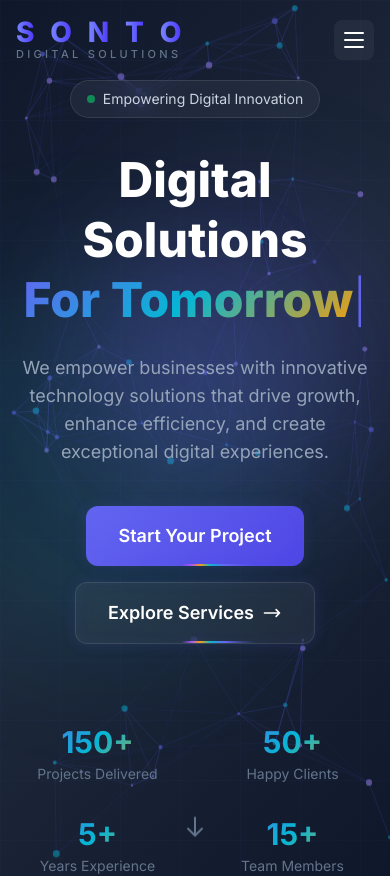
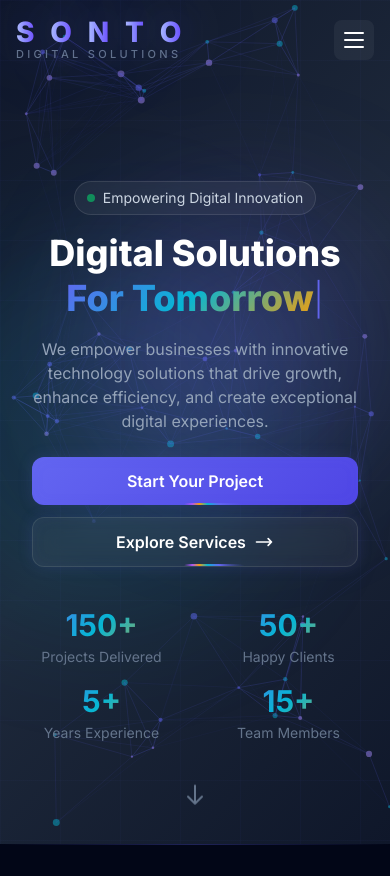
Before and after one commit to Ahmed-Abdelgawad-Dev/sonto-ds, a Vue app: page / in a window 390 px wide. Shown: the top 876 px of the page. Built offline with nearby package versions, Linux system fonts and the light colour scheme.

Commit message:
feat: responsive hero, logo auto-anim 5s, typed.js re-trigger 10s

```diff
--- a/src/components/Navbar.vue
+++ b/src/components/Navbar.vue
@@ -1,5 +1,5 @@
 <script setup>
-import { ref, watch, onMounted } from "vue";
+import { ref, watch, onMounted, onBeforeUnmount } from "vue";
 import { useRouter, useRoute } from "vue-router";
 
 const router = useRouter();
@@ -7,6 +7,8 @@ const route = useRoute();
 const isMenuOpen = ref(false);
 const isScrolled = ref(false);
 const activeLink = ref("Home");
+const isLogoAnimating = ref(false);
+let logoAnimTimer = null;
 
 const navLinks = [
   { name: "Home", path: "/" },
@@ -40,10 +42,28 @@ watch(
   },
 );
 
+const triggerLogoAnimation = () => {
+  isLogoAnimating.value = true;
+  setTimeout(() => {
+    isLogoAnimating.value = false;
+  }, 4000);
+};
+
 onMounted(() => {
   window.addEventListener("scroll", handleScroll);
   const link = navLinks.find((l) => l.path === route.path);
   if (link) activeLink.value = link.name;
+
+  // Auto-trigger logo animation every 5 seconds
+  triggerLogoAnimation();
+  logoAnimTimer = setInterval(triggerLogoAnimation, 5000);
+});
+
+onBeforeUnmount(() => {
+  if (logoAnimTimer) {
+    clearInterval(logoAnimTimer);
+    logoAnimTimer = null;
+  }
 });
 </script>
 
@@ -66,23 +86,38 @@ onMounted(() => {
             class="flex items-baseline justify-between w-full text-[28px] font-extrabold leading-none"
           >
             <span
-              class="ignite-letter bg-gradient-to-r from-indigo-400 via-indigo-500 to-indigo-600 bg-clip-text text-transparent"
+              :class="[
+                'ignite-letter bg-gradient-to-r from-indigo-400 via-indigo-500 to-indigo-600 bg-clip-text text-transparent',
+                { 'auto-ignite': isLogoAnimating },
+              ]"
               style="--i: 0"
               >S</span
             ><span
-              class="ignite-letter bg-gradient-to-r from-indigo-400 via-indigo-500 to-indigo-600 bg-clip-text text-transparent"
+              :class="[
+                'ignite-letter bg-gradient-to-r from-indigo-400 via-indigo-500 to-indigo-600 bg-clip-text text-transparent',
+                { 'auto-ignite': isLogoAnimating },
+              ]"
               style="--i: 1"
               >O</span
             ><span
-              class="ignite-letter bg-gradient-to-r from-indigo-400 via-indigo-500 to-indigo-600 bg-clip-text text-transparent"
+              :class="[
+                'ignite-letter bg-gradient-to-r from-indigo-400 via-indigo-500 to-indigo-600 bg-clip-text text-transparent',
+                { 'auto-ignite': isLogoAnimating },
+              ]"
               style="--i: 2"
               >N</span
             ><span
-              class="ignite-letter bg-gradient-to-r from-indigo-400 via-indigo-500 to-indigo-600 bg-clip-text text-transparent"
+              :class="[
+                'ignite-letter bg-gradient-to-r from-indigo-400 via-indigo-500 to-indigo-600 bg-clip-text text-transparent',
+                { 'auto-ignite': isLogoAnimating },
+              ]"
               style="--i: 3"
               >T</span
             ><span
-              class="ignite-letter bg-gradient-to-r from-indigo-400 via-indigo-500 to-indigo-600 bg-clip-text text-transparent"
+              :class="[
+                'ignite-letter bg-gradient-to-r from-indigo-400 via-indigo-500 to-indigo-600 bg-clip-text text-transparent',
+                { 'auto-ignite': isLogoAnimating },
+              ]"
               style="--i: 4"
               >O</span
             >
@@ -212,6 +247,13 @@ onMounted(() => {
     pulse-glow 3s ease-in-out calc(var(--i) * 0.08s + 0.9s) infinite;
 }
 
+.ignite-letter.auto-ignite {
+  animation:
+    ignite 0.8s cubic-bezier(0.34, 1.56, 0.64, 1) calc(var(--i) * 0.08s)
+      forwards,
+    pulse-glow 3s ease-in-out calc(var(--i) * 0.08s + 0.9s) infinite;
+}
+
 @keyframes ignite {
   0% {
     filter: brightness(1) drop-shadow(0 0 0px transparent);
--- a/src/views/HomeView.vue
+++ b/src/views/HomeView.vue
@@ -16,6 +16,7 @@ const ctaCanvasRef = ref(null);
 const heroContentRef = ref(null);
 const typedHeadingRef = ref(null);
 let typedInstance = null;
+let typedTimer = null;
 let animationTween = null;
 let particles = [];
 const animCleanups = [];
@@ -783,22 +784,31 @@ onMounted(() => {
     scrollProgress.value = (winScroll / height) * 100;
   });
 
-  // Hero entrance animation with Typed.js
+  let hasRunOnce = false;
+
+  const startTypedAnimation = () => {
+    if (!typedHeadingRef.value) return;
     const heroEl = heroContentRef.value;
-  if (heroEl) {
+    if (!heroEl) return;
+
+    // Destroy previous instance
+    if (typedInstance) {
+      typedInstance.destroy();
+      typedInstance = null;
+    }
+
+    // Clear the heading content
+    typedHeadingRef.value.innerHTML = "";
+
     const items = Array.from(heroEl.children);
 
-    // 1. Badge fades in first
+    if (!hasRunOnce) {
+      // First run: badge is already visible
       const badge = items[0];
-    gsap.fromTo(
-      badge,
-      { opacity: 0, y: -20 },
-      { opacity: 1, y: 0, duration: 0.6, ease: "power2.out" },
-    );
-
-    // 2. Start Typed.js on heading after a short delay
-    setTimeout(() => {
-      if (typedHeadingRef.value) {
+      gsap.set(badge, { opacity: 1, y: 0 });
+    }
+
+    // Start Typed.js on heading
     typedInstance = new Typed(typedHeadingRef.value, {
       strings: [
         `Digital Solutions<br/><span class="gradient-text">For Tomorrow</span>`,
@@ -810,7 +820,10 @@ onMounted(() => {
       cursorChar: "|",
       autoInsertCss: true,
       onComplete: () => {
-            // 3. After typing done, animate paragraph, buttons & stats
+        if (!hasRunOnce) {
+          hasRunOnce = true;
+
+          // First run only: animate paragraph, buttons & stats
           const para = items[1];
           const buttons = items[2];
           const statsEl = heroEl.querySelector(".hero-stats");
@@ -850,15 +863,43 @@ onMounted(() => {
               },
             );
           }
-          },
-        });
-      }
+        }
+      },
+    });
+  };
+
+  // Hero entrance animation with Typed.js
+  const heroEl = heroContentRef.value;
+  if (heroEl) {
+    const items = Array.from(heroEl.children);
+
+    // 1. Badge fades in first
+    const badge = items[0];
+    gsap.fromTo(
+      badge,
+      { opacity: 0, y: -20 },
+      { opacity: 1, y: 0, duration: 0.6, ease: "power2.out" },
+    );
+
+    // 2. Start Typed.js on heading after a short delay
+    setTimeout(() => {
+      startTypedAnimation();
     }, 400);
   }
+
+  // 3. Re-trigger Typed.js every 10 seconds
+  const TYPED_REFRESH_MS = 10000;
+  setTimeout(() => {
+    typedTimer = setInterval(startTypedAnimation, TYPED_REFRESH_MS);
+  }, 6000); // Wait 6s for initial animation to settle
 });
 
 onBeforeUnmount(() => {
   stopAutoPlay();
+  if (typedTimer) {
+    clearInterval(typedTimer);
+    typedTimer = null;
+  }
   if (typedInstance) {
     typedInstance.destroy();
     typedInstance = null;
@@ -927,7 +968,7 @@ onBeforeUnmount(() => {
       >
         <!-- Badge -->
         <div
-          class="inline-flex items-center gap-2 px-4 py-2 rounded-full glass border border-primary/20 mb-8"
+          class="inline-flex items-center gap-2 px-3 sm:px-4 py-1.5 sm:py-2 rounded-full glass border border-primary/20 mb-4 sm:mb-6 md:mb-8"
         >
           <span class="w-2 h-2 rounded-full bg-green-400 animate-pulse"></span>
           <span class="text-sm text-gray-300"
@@ -937,12 +978,14 @@ onBeforeUnmount(() => {
 
         <!-- Main Heading -->
         <h1
-          class="text-5xl sm:text-6xl md:text-7xl lg:text-8xl font-extrabold leading-tight mb-6 min-h-[1.4em]"
+          class="text-4xl sm:text-5xl md:text-7xl lg:text-8xl font-extrabold leading-tight mb-4 sm:mb-6 min-h-[1.2em] px-2"
         >
           <span ref="typedHeadingRef" class="typed-heading"></span>
         </h1>
 
-        <p class="max-w-2xl mx-auto text-lg sm:text-xl text-gray-400 mb-10">
+        <p
+          class="max-w-2xl mx-auto text-base sm:text-lg md:text-xl text-gray-400 mb-6 md:mb-10 px-2 sm:px-0"
+        >
           We empower businesses with innovative technology solutions that drive
           growth, enhance efficiency, and create exceptional digital
           experiences.
@@ -950,11 +993,11 @@ onBeforeUnmount(() => {
 
         <!-- CTA Buttons -->
         <div
-          class="flex flex-col sm:flex-row items-center justify-center gap-4"
+          class="flex flex-col sm:flex-row items-center justify-center gap-3 sm:gap-4 w-full sm:w-auto px-4 sm:px-0"
         >
           <router-link
             to="/contact"
-            class="group relative px-8 py-4 rounded-xl text-lg font-semibold text-white gradient-primary overflow-hidden transition-all duration-300 hover:shadow-2xl hover:shadow-primary/30 hover:scale-105 btn-border-glow"
+            class="group relative w-full sm:w-auto px-6 sm:px-8 py-3 sm:py-4 rounded-xl text-base sm:text-lg font-semibold text-white gradient-primary overflow-hidden transition-all duration-300 hover:shadow-2xl hover:shadow-primary/30 hover:scale-105 btn-border-glow"
           >
             <span class="relative z-10">Start Your Project</span>
             <div
@@ -964,9 +1007,9 @@ onBeforeUnmount(() => {
 
           <router-link
             to="/services"
-            class="group px-8 py-4 rounded-xl text-lg font-semibold text-white glass border border-white/10 hover:border-primary/30 hover:bg-white/5 transition-all duration-300 btn-border-glow"
-          >
-            <span class="flex items-center gap-2">
+            class="group relative w-full sm:w-auto px-6 sm:px-8 py-3 sm:py-4 rounded-xl text-base sm:text-lg font-semibold text-white glass border border-white/10 hover:border-primary/30 hover:bg-white/5 transition-all duration-300 btn-border-glow"
+          >
+            <span class="flex items-center justify-center gap-2">
               Explore Services
               <svg
                 class="w-5 h-5 group-hover:translate-x-1 transition-transform"
@@ -987,7 +1030,7 @@ onBeforeUnmount(() => {
 
         <!-- Stats bar -->
         <div
-          class="mt-20 grid grid-cols-2 md:grid-cols-4 gap-8 max-w-3xl mx-auto hero-stats"
+          class="mt-10 sm:mt-14 md:mt-20 grid grid-cols-2 md:grid-cols-4 gap-4 sm:gap-6 md:gap-8 max-w-3xl mx-auto hero-stats"
         >
           <div v-for="(stat, index) in stats" :key="index" class="text-center">
             <div class="text-3xl md:text-4xl font-bold gradient-text mb-1">
```
Lines whose indentation alone changed are shown as unchanged.
